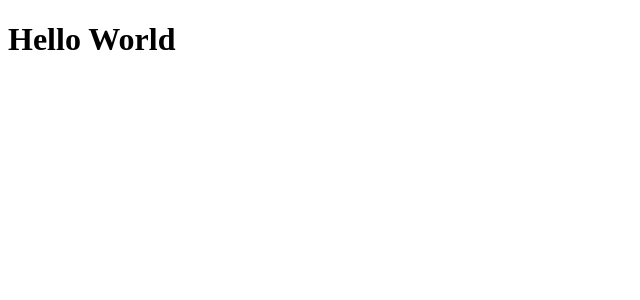
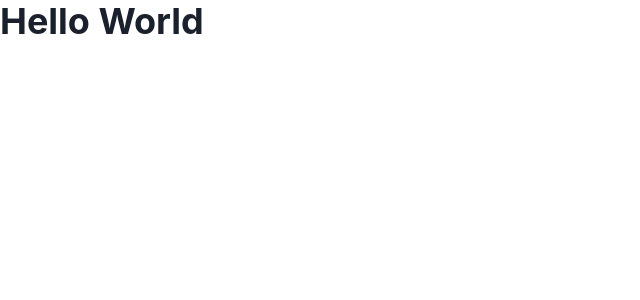
Before and after one commit to Bbek-Crestha/record-book, a React (Create React App) app in the folder client/: page / in a window 1280 px wide. Shown: the top 300 px of the page, without its empty margins (0-640 px from the left). Built offline with nearby package versions, Linux system fonts and the light colour scheme.

Commit message:
feat(client): implement chakra ui to work with the app

```diff
--- a/client/src/App.js
+++ b/client/src/App.js
@@ -1,8 +1,10 @@
+import { Box, Heading } from "@chakra-ui/react";
+
 function App() {
 	return (
-		<div>
-			<h1>Hello World</h1>
-		</div>
+		<Box>
+			<Heading>Hello World</Heading>
+		</Box>
 	);
 }
 
--- a/client/src/index.js
+++ b/client/src/index.js
@@ -2,10 +2,13 @@ import React from "react";
 import ReactDOM from "react-dom/client";
 
 import App from "./App";
+import { ChakraProvider } from "@chakra-ui/react";
 
 const root = ReactDOM.createRoot(document.getElementById("root"));
 root.render(
-	<React.StrictMode>
-		<App />
-	</React.StrictMode>
+	<ChakraProvider>
+		<React.StrictMode>
+			<App />
+		</React.StrictMode>
+	</ChakraProvider>
 );
```
